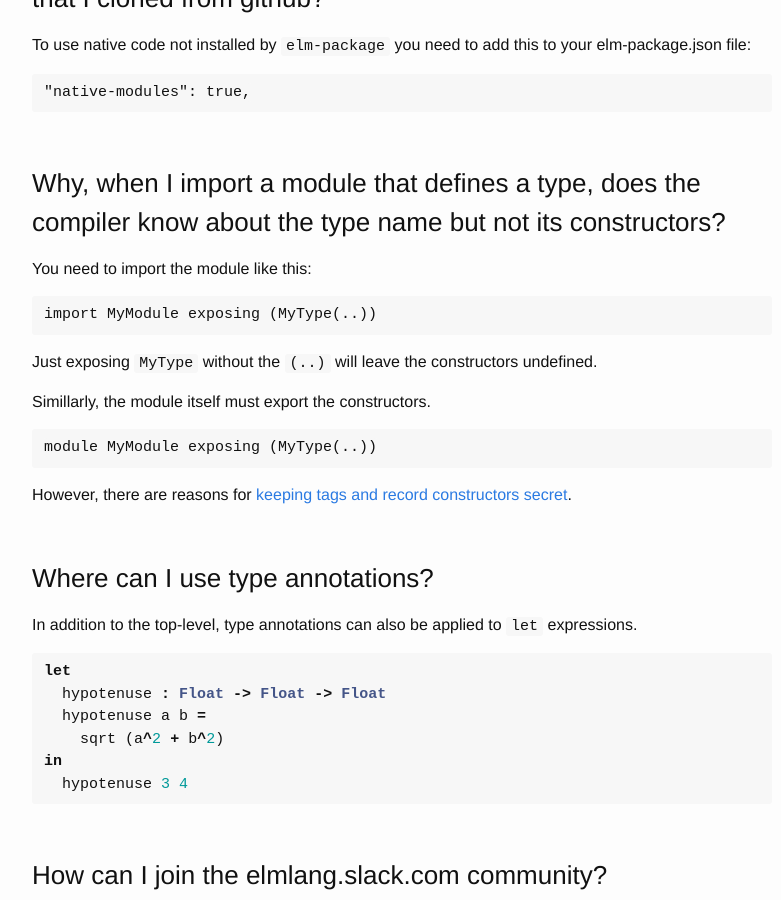
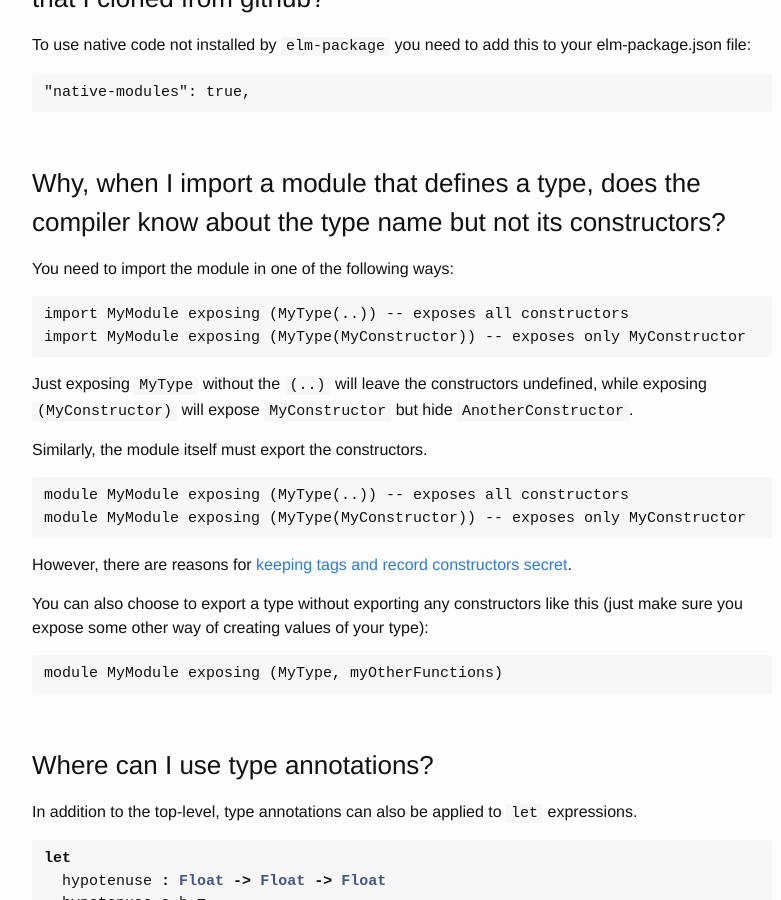
Before and after one commit to gunnarahlberg/elm-faq, a Jekyll site: the page built from index.md, in a window 1280 px wide and 900 px high, scrolled down 3095 px. Shown: the whole window, without its empty margins (238-1019 px from the left). Built offline with Jekyll 4.4.1, drawn with Linux system fonts in a browser that asks for light colours.

Commit message:
Document selective constructor imports and exports

```diff
--- a/index.md
+++ b/index.md
@@ -137,17 +137,23 @@ To use native code not installed by `elm-package` you need to add this to your e
 
 ### Why, when I import a module that defines a type, does the compiler know about the type name but not its constructors?
 
-You need to import the module like this:
+You need to import the module in one of the following ways:
 
-    import MyModule exposing (MyType(..))
+    import MyModule exposing (MyType(..)) -- exposes all constructors
+    import MyModule exposing (MyType(MyConstructor)) -- exposes only MyConstructor
 
-Just exposing `MyType` without the `(..)` will leave the constructors undefined.
+Just exposing `MyType` without the `(..)` will leave the constructors undefined, while exposing `(MyConstructor)` will expose `MyConstructor` but hide `AnotherConstructor`.
 
-Simillarly, the module itself must export the constructors.
+Similarly, the module itself must export the constructors.
 
-    module MyModule exposing (MyType(..))
+    module MyModule exposing (MyType(..)) -- exposes all constructors
+    module MyModule exposing (MyType(MyConstructor)) -- exposes only MyConstructor
 
 However, there are reasons for [keeping tags and record constructors secret](http://package.elm-lang.org/help/design-guidelines#keep-tags-and-record-constructors-secret).
+
+You can also choose to export a type without exporting any constructors like this (just make sure you expose some other way of creating values of your type):
+
+    module MyModule exposing (MyType, myOtherFunctions)
 
 
 
```
